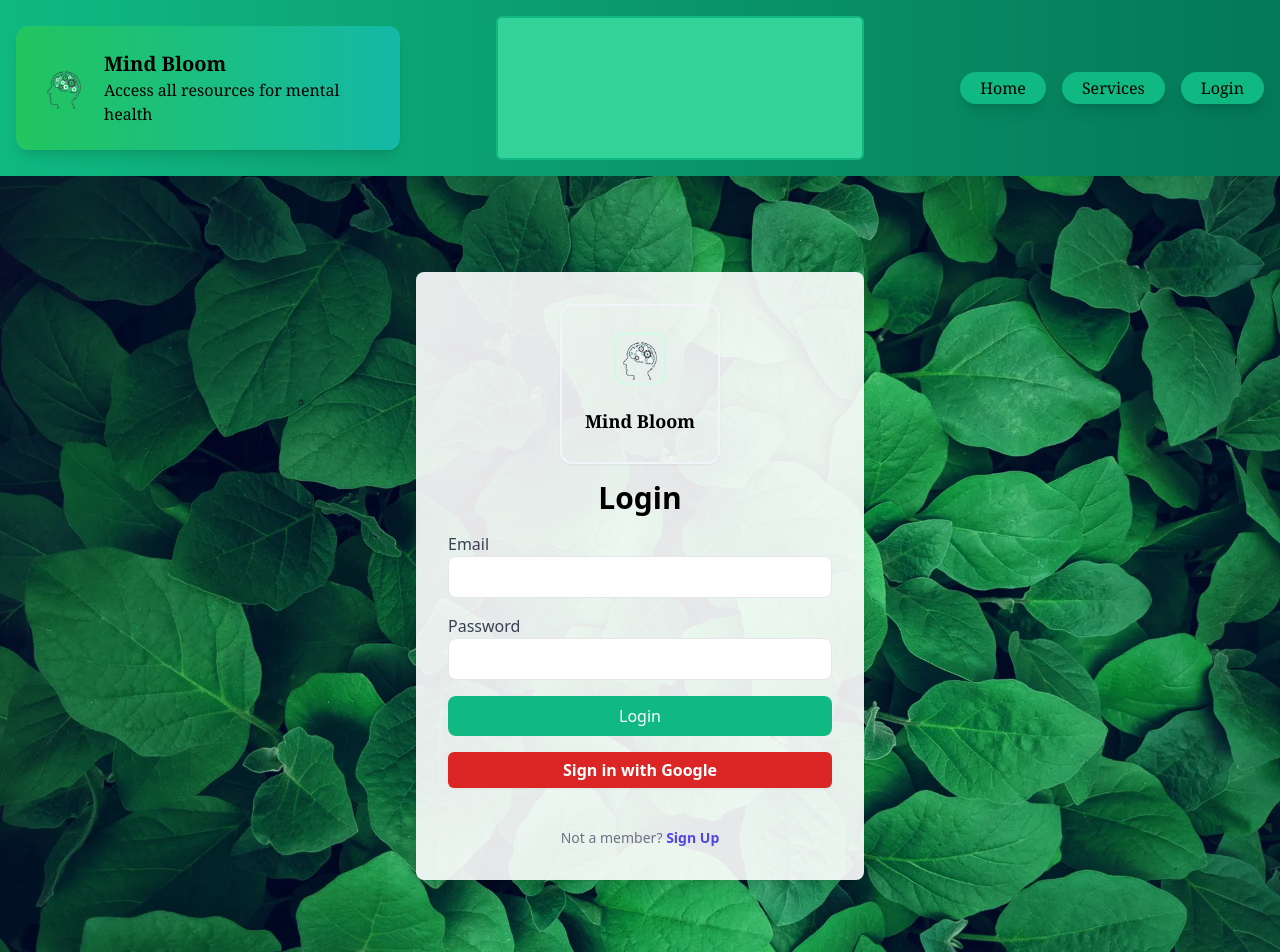
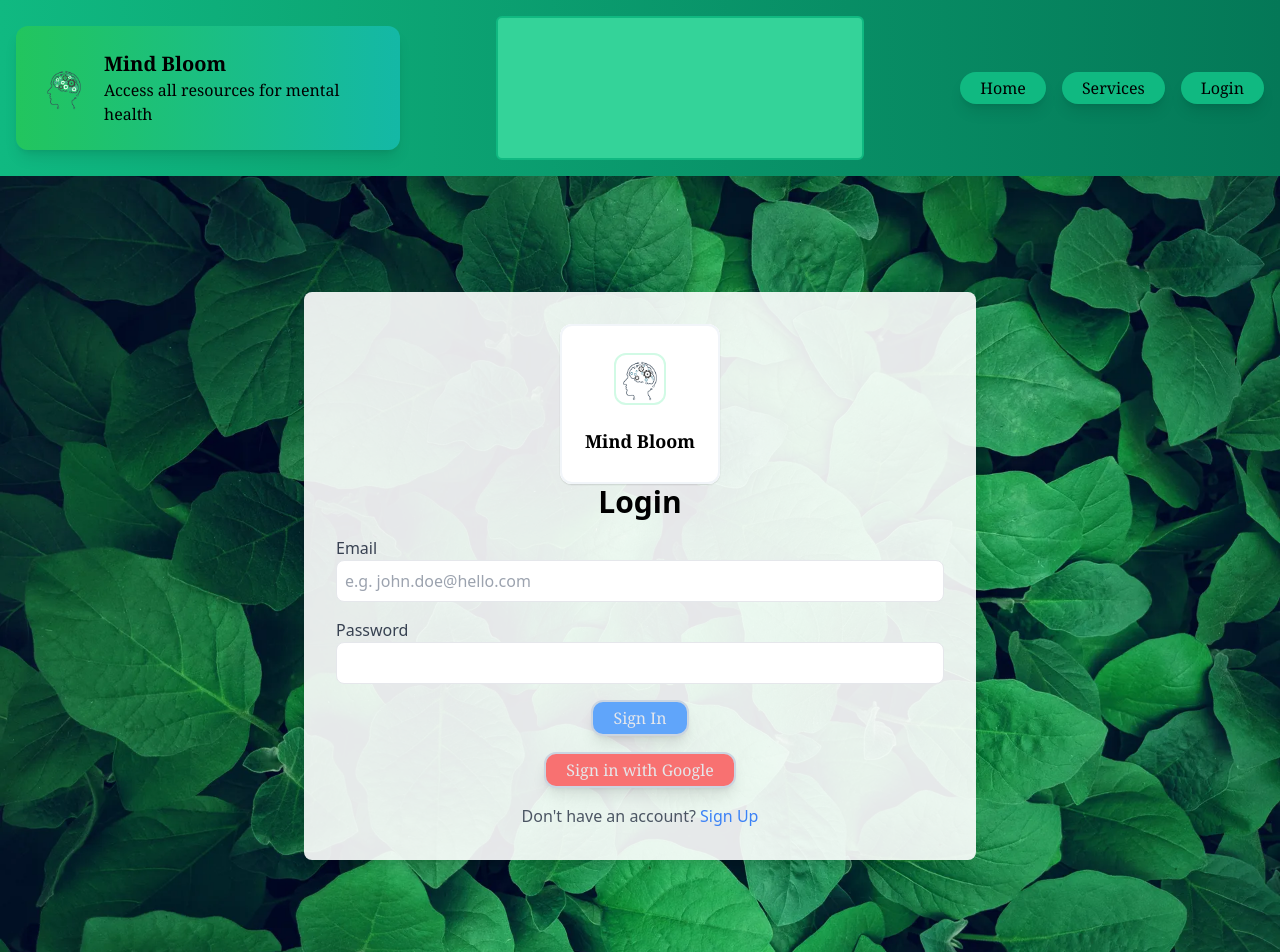
Before and after one commit to julianDalban/mental-health-app, a React (Create React App) app in the folder mind-bloom/: page /signin in a window 1280 px wide. Shown: the top 952 px of the page. Built offline with nearby package versions, Linux system fonts and the light colour scheme; no server answers.

Commit message:
Fixed issued with the overlay modal and background

```diff
--- a/mind-bloom/src/components/OverlayModal.js
+++ b/mind-bloom/src/components/OverlayModal.js
@@ -4,8 +4,8 @@ function Modal({isOpen, onClose, children}){
     if (!isOpen) return null;
 
     return (
-        <div className="fixed inset-0 z-50 flex items-center justify-center backdrop-blur-sm bg-black bg-opacity-60 bg-gray-500">
-            <div className="bg-white p-6 w-[36rem] rounded-lg shadow-lg relative">
+        <div className="fixed inset-0 z-50 flex items-center justify-center backdrop-blur-sm bg-opacity-60 bg-gray-500">
+            <div className="bg-white p-6 w-[44rem] rounded-lg shadow-lg relative">
                 <button onClick={onClose} className="absolute top-2 right-2 text-gray-500 hover:text-gray-700">
                     &times;
                 </button>
--- a/mind-bloom/src/containers/form.js
+++ b/mind-bloom/src/containers/form.js
@@ -1,12 +1,17 @@
 import React, { useState } from 'react';
-import { Link, useNavigate } from 'react-router-dom';
+import { Link, useNavigate, useLocation } from 'react-router-dom';
 import { auth } from '../config/firebase';
 import { signInWithEmailAndPassword, createUserWithEmailAndPassword, signInWithPopup, GoogleAuthProvider, updateProfile } from 'firebase/auth';
 import LogoNoText from '../components/LogoNoDescription';
 import Green from './../pictures/Green.jpg';
+import { toast } from 'react-toastify';
+import 'react-toastify/dist/ReactToastify.css';
+import ButtonSecondary from '../components/ButtonSecondary';
+import ButtonTernary from '../components/ButtonTernary';
 
-const AuthForm = ({ isSignUp }) => {
+const AuthForm = ({ isSignUp, onClose = () => {}, isModal = false }) => {
   const navigate = useNavigate();
+  const location = useLocation();
   const [username, setUsername] = useState('');
   const [email, setEmail] = useState('');
   const [password, setPassword] = useState('');
@@ -24,7 +29,7 @@ const AuthForm = ({ isSignUp }) => {
     e.preventDefault();
 
     if (isSignUp && password !== confirmPassword) {
-      alert('Passwords do not match!');
+      toast.error('Passwords do not match!');
       return;
     }
 
@@ -32,14 +37,15 @@ const AuthForm = ({ isSignUp }) => {
       if (isSignUp) {
         const userCredential = await createUserWithEmailAndPassword(auth, email, password);
         await updateProfile(userCredential.user, { displayName: username });
-        alert('Sign up successful!');
+        toast.success('Sign up successful!');
       } else {
         await signInWithEmailAndPassword(auth, email, password);
-        alert('Sign in successful!');
+        toast.success('Sign in successful!');
       }
+      onClose();
       navigate('/');
     } catch (err) {
-      alert(err.message);
+      toast.error(err.message);
     }
   };
 
@@ -47,28 +53,37 @@ const AuthForm = ({ isSignUp }) => {
     const provider = new GoogleAuthProvider();
     try {
       await signInWithPopup(auth, provider);
-      alert('Signed in with Google successfully!');
+      toast.success('Signed in with Google successfully!');
       navigate('/');
     } catch (err) {
-      alert(err.message);
+      toast.error(err.message);
     }
   };
 
+  const handleLinkClick = (path) => {
+    onClose();
+    navigate(path);
+  }
+
+  const isAuthPage = location.pathname === '/signup' || location.pathname === '/signin';
+
   return (
-    <div className="relative flex flex-col items-center justify-center min-h-screen bg-cover bg-center py-12" style={{ backgroundImage: `url(${Green})` }}>
-      <div className="absolute top-0 left-0 w-full h-full bg-cover bg-center" style={{ backgroundImage: `url(${Green})` }}></div>
-      <div className="relative z-10 bg-white bg-opacity-90 p-8 rounded-lg shadow-lg max-w-md w-full">
-        <div className="flex justify-center mb-4">
-          <LogoNoText />
+    <div className={`p-6 items-center justify-center ${isAuthPage ? 'min-h-screen flex flex-col justify-center' : ''}`} style={{ backgroundImage: `url(${Green})`, backgroundSize: 'cover', backgroundPosition: 'center' }}>
+    <div className={`p-6 ${isAuthPage ? 'relative z-10 bg-white bg-opacity-90 p-8 rounded-lg shadow-lg max-w-2xl w-full' : ''}`}>
+        <div className={`size-[10rem] mx-auto ${isAuthPage ? 'bg-inherit backdrop-blur-lg bg-opacity-10 bg-gray-900 rounded-xl shadow-sm' : ''}`}>
+          <div className='size-[10rem] mx-auto bg-inherit backdrop-blur-lg bg-opacity-10 bg-gray-900 rounded-xl shadow-sm'>
+            <LogoNoText />
+          </div>
         </div>
         <h1 className="text-3xl font-bold mb-4 text-center">{isSignUp ? 'Sign Up' : 'Login'}</h1>
-        <form onSubmit={onFinish}>
+        <form onSubmit={onFinish} className='mb-4'>
           {isSignUp && (
             <div className="mb-4">
-              <label className="block text-gray-700">Username</label>
+              <label className="block text-gray-700" htmlFor='username'>Username</label>
               <input
                 type="text"
                 name="username"
+                placeholder='e.g. JohnDoe'
                 value={username}
                 onChange={handleChange}
                 className="w-full p-2 border rounded-lg"
@@ -77,10 +92,11 @@ const AuthForm = ({ isSignUp }) => {
             </div>
           )}
           <div className="mb-4">
-            <label className="block text-gray-700">Email</label>
+            <label className="block text-gray-700" htmlFor='email'>Email</label>
             <input
               type="email"
               name="email"
+              placeholder='e.g. john.doe@hello.com'
               value={email}
               onChange={handleChange}
               className="w-full p-2 border rounded-lg"
@@ -88,7 +104,7 @@ const AuthForm = ({ isSignUp }) => {
             />
           </div>
           <div className="mb-4">
-            <label className="block text-gray-700">Password</label>
+            <label className="block text-gray-700" htmlFor='password'>Password</label>
             <input
               type="password"
               name="password"
@@ -100,7 +116,7 @@ const AuthForm = ({ isSignUp }) => {
           </div>
           {isSignUp && (
             <div className="mb-4">
-              <label className="block text-gray-700">Confirm Password</label>
+              <label className="block text-gray-700" htmlFor='confirmPassword'>Confirm Password</label>
               <input
                 type="password"
                 name="confirmPassword"
@@ -111,22 +127,22 @@ const AuthForm = ({ isSignUp }) => {
               />
             </div>
           )}
-          <button type="submit" className="w-full bg-emerald-500 text-white p-2 rounded-lg hover:bg-emerald-600 transition duration-300">
-            {isSignUp ? 'Sign Up' : 'Login'}
-          </button>
+        <div className="flex items-center justify-between">
+          <ButtonSecondary text={isSignUp ? 'Sign Up' : 'Sign In'} type='submit' />
+        </div>
         </form>
-        <div className="mt-4">
-          <button
-            onClick={handleGoogleSignIn}
-            className="flex w-full justify-center rounded-md bg-red-600 px-3 py-1.5 text-base font-semibold text-white shadow-sm hover:bg-red-500 focus-visible:outline focus-visible:outline-2 focus-visible:outline-offset-2 focus-visible:outline-red-600"
-          >
-            Sign in with Google
-          </button>
+        <div className="flex items-center justify-between mb-4">
+          <ButtonTernary text={'Sign in with Google'} onClick={{handleGoogleSignIn}} />
         </div>
-        <p className="mt-10 text-center text-sm text-gray-500">
-          Not a member? <Link to={isSignUp ? '/signin' : '/signup'} className="font-semibold text-indigo-600 hover:text-indigo-500">{isSignUp ? 'Sign In' : 'Sign Up'}</Link>
+        <p className="mt-4 text-center text-gray-600">
+        {isSignUp ? 'Already have an account?' : "Don't have an account?"}{' '}
+        <span
+          onClick={() => handleLinkClick(isSignUp ? '/signin' : '/signup')}
+          className="text-blue-500 hover:text-blue-700 cursor-pointer">
+          {isSignUp ? 'Sign In' : 'Sign Up'}
+        </span>
         </p>
-      </div>
+    </div>
     </div>
   );
 };
--- a/mind-bloom/src/pages/journal.jsx
+++ b/mind-bloom/src/pages/journal.jsx
@@ -119,7 +119,7 @@ const Journal = () => {
   return (
     <div className="relative flex flex-col items-center justify-center min-h-screen bg-cover bg-center py-12" style={{ backgroundImage: `url(${Green})` }}>
     <div className="relative z-10 bg-green bg-opacity-90 p-8 rounded-lg shadow-lg max-w-2xl w-full"></div>
-    <div className="flex flex-col items-center justify-center min-h-screen bg-gray-100">
+    <div className="flex flex-col items-center p-28 justify-center min-h-screen bg-white bg-opacity-90 rounded-xl">
       <div className="bg-gray p-8 rounded-lg -w-2xl w-full">
         <h1 className="text-3xl font-bold mb-4 text-center">Your Journal</h1>
         <Calendar
```
Also changed, not shown: 1 other file (tests, documents, lock files or other folders).
